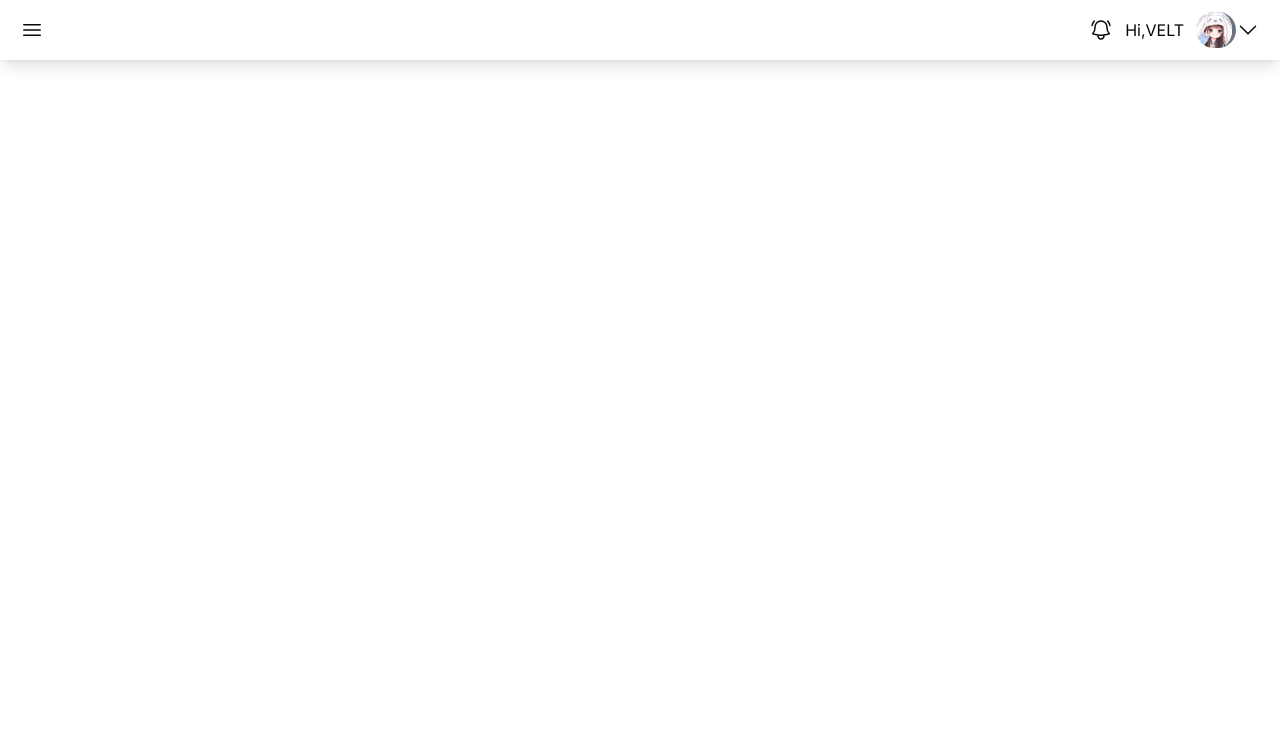
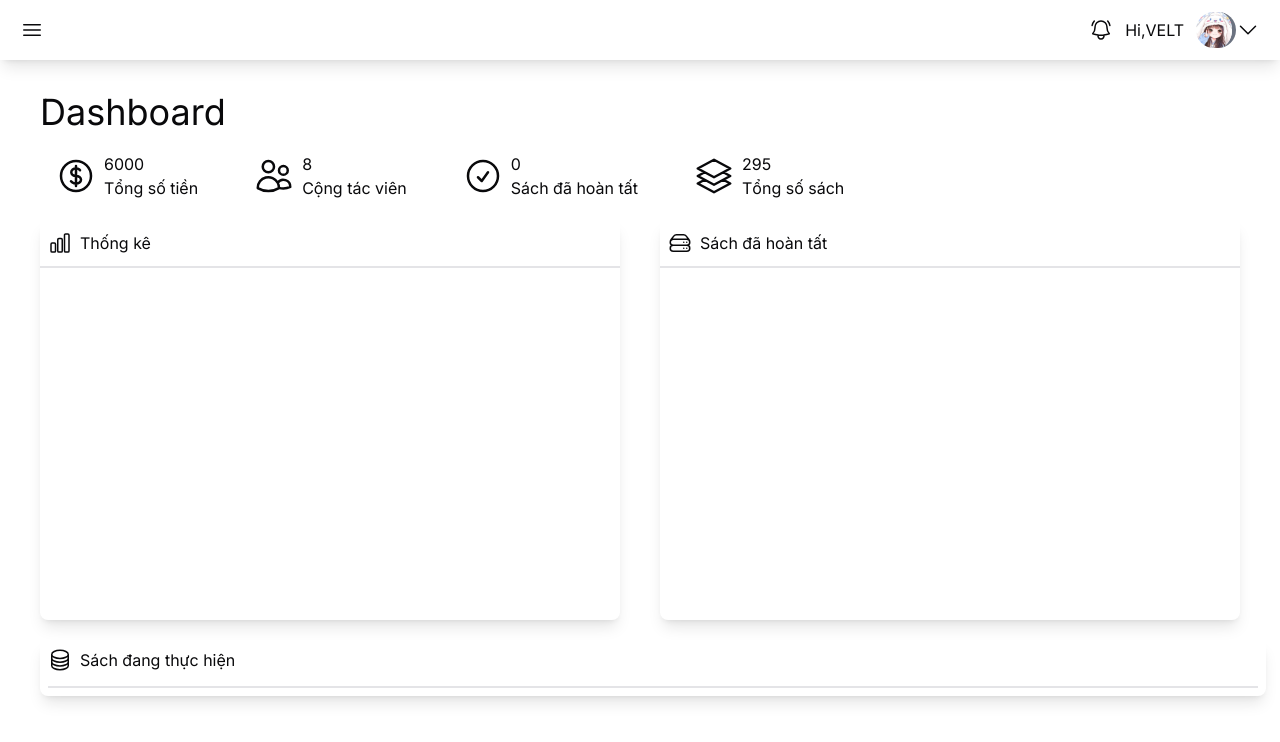
Before and after one commit to Hungsilver/FE_SO_HOA, a Next.js app: page /dashboard in a window 1280 px wide. Shown: the top 742 px of the page. Built offline with nearby package versions, Linux system fonts and the light colour scheme.

Commit message:
update dashboard

```diff
--- a/src/app/dashboard/page.tsx
+++ b/src/app/dashboard/page.tsx
@@ -1,7 +1,18 @@
+import BookStatus from "@/components/dashboard/bookstatus_table";
+import CompleteBook from "@/components/dashboard/completebook_table";
+import HeaderDashboard from "@/components/dashboard/header";
+import Statistics from "@/components/dashboard/statistics_table";
+
 const Dashboard = () => {
     return(
-        <>
-        </>
+        <div className="h-screen w-full">
+            <HeaderDashboard/>
+            <div className="flex w-full h-1/2 mt-5">
+                <Statistics/>
+                <CompleteBook/>
+            </div>
+            <BookStatus/>
+        </div>
     );
 }
 
--- /dev/null
+++ b/src/components/dashboard/bookstatus_table.tsx
@@ -0,0 +1,16 @@
+import Icon from "../icon";
+
+const BookStatus = () => {
+    return(
+        <div className="shadow-lg rounded-lg mt-5 ml-10 h-auto w-[95.8%] p-2">
+            <div className="border-b-2 h-10 flex">
+                <Icon
+                    idicon = 'M20.25 6.375c0 2.278-3.694 4.125-8.25 4.125S3.75 8.653 3.75 6.375m16.5 0c0-2.278-3.694-4.125-8.25-4.125S3.75 4.097 3.75 6.375m16.5 0v11.25c0 2.278-3.694 4.125-8.25 4.125s-8.25-1.847-8.25-4.125V6.375m16.5 0v3.75m-16.5-3.75v3.75m16.5 0v3.75C20.25 16.153 16.556 18 12 18s-8.25-1.847-8.25-4.125v-3.75m16.5 0c0 2.278-3.694 4.125-8.25 4.125s-8.25-1.847-8.25-4.125'
+                    style = 'w-6 h-6'
+                />
+                <p className="ml-2">Sách đang thực hiện</p>
+            </div>
+        </div>
+    );
+}
+export default BookStatus;
--- /dev/null
+++ b/src/components/dashboard/completebook_table.tsx
@@ -0,0 +1,16 @@
+import Icon from "../icon";
+
+const CompleteBook = () => {
+    return(
+        <div className="rounded-lg shadow-lg w-1/2 h-full mr-10 ml-5">
+            <div className="flex items-center border-b-2 h-12 p-2">
+                <Icon
+                    idicon = 'M5.25 14.25h13.5m-13.5 0a3 3 0 0 1-3-3m3 3a3 3 0 1 0 0 6h13.5a3 3 0 1 0 0-6m-16.5-3a3 3 0 0 1 3-3h13.5a3 3 0 0 1 3 3m-19.5 0a4.5 4.5 0 0 1 .9-2.7L5.737 5.1a3.375 3.375 0 0 1 2.7-1.35h7.126c1.062 0 2.062.5 2.7 1.35l2.587 3.45a4.5 4.5 0 0 1 .9 2.7m0 0a3 3 0 0 1-3 3m0 3h.008v.008h-.008v-.008Zm0-6h.008v.008h-.008v-.008Zm-3 6h.008v.008h-.008v-.008Zm0-6h.008v.008h-.008v-.008Z'
+                    style = 'w-6 h-6'
+                />
+                <p className="ml-2">Sách đã hoàn tất</p>
+            </div>
+        </div>
+    );
+}
+export default CompleteBook;
--- /dev/null
+++ b/src/components/dashboard/header.tsx
@@ -0,0 +1,59 @@
+'use client'
+
+import Icon from "../icon";
+
+
+export default function HeaderDashboard() {
+  return (
+    <>
+        {/* Title dashboard */}
+
+        <h1 className="text-4xl w-fit mx-10 mt-8">Dashboard</h1>
+
+        {/* Thông tin cơ bản */}
+
+        <div className="flex items-center w-fit mx-14 mt-5">
+          <div className="flex items-center">
+            <Icon
+              idicon = 'M12 6v12m-3-2.818.879.659c1.171.879 3.07.879 4.242 0 1.172-.879 1.172-2.303 0-3.182C13.536 12.219 12.768 12 12 12c-.725 0-1.45-.22-2.003-.659-1.106-.879-1.106-2.303 0-3.182s2.9-.879 4.006 0l.415.33M21 12a9 9 0 1 1-18 0 9 9 0 0 1 18 0Z'
+              style = 'h-10 w-10'
+            />
+            <div className="ml-2">
+              <p>6000</p>
+              <p>Tổng số tiền</p>
+            </div>
+          </div>
+          <div className="ml-14 flex items-center">
+            <Icon
+              idicon = 'M15 19.128a9.38 9.38 0 0 0 2.625.372 9.337 9.337 0 0 0 4.121-.952 4.125 4.125 0 0 0-7.533-2.493M15 19.128v-.003c0-1.113-.285-2.16-.786-3.07M15 19.128v.106A12.318 12.318 0 0 1 8.624 21c-2.331 0-4.512-.645-6.374-1.766l-.001-.109a6.375 6.375 0 0 1 11.964-3.07M12 6.375a3.375 3.375 0 1 1-6.75 0 3.375 3.375 0 0 1 6.75 0Zm8.25 2.25a2.625 2.625 0 1 1-5.25 0 2.625 2.625 0 0 1 5.25 0Z'
+              style = 'h-10 w-10'
+            />
+            <div className="ml-2">
+              <p>8</p>
+              <p>Cộng tác viên</p>
+            </div>
+          </div>
+          <div className="ml-14 flex items-center">
+            <Icon
+              idicon = 'M9 12.75 11.25 15 15 9.75M21 12a9 9 0 1 1-18 0 9 9 0 0 1 18 0Z'
+              style = 'h-10 w-10'
+            />
+            <div className="ml-2">
+              <p>0</p>
+              <p>Sách đã hoàn tất</p>
+            </div>
+          </div>
+          <div className="ml-14 flex items-center">
+            <Icon
+              idicon = 'M6.429 9.75 2.25 12l4.179 2.25m0-4.5 5.571 3 5.571-3m-11.142 0L2.25 7.5 12 2.25l9.75 5.25-4.179 2.25m0 0L21.75 12l-4.179 2.25m0 0 4.179 2.25L12 21.75 2.25 16.5l4.179-2.25m11.142 0-5.571 3-5.571-3'
+              style = 'h-10 w-10'
+            />
+            <div className="ml-2">
+              <p>295</p>
+              <p>Tổng số sách</p>
+            </div>
+          </div>
+        </div>
+    </>
+  );
+}
--- /dev/null
+++ b/src/components/dashboard/statistics_table.tsx
@@ -0,0 +1,16 @@
+import Icon from "../icon";
+
+const Statistics = () => {
+    return(
+        <div className="rounded-lg shadow-lg w-1/2 h-full ml-10 mr-5">
+            <div className="flex items-center border-b-2 h-12 p-2">
+                <Icon
+                    idicon = 'M3 13.125C3 12.504 3.504 12 4.125 12h2.25c.621 0 1.125.504 1.125 1.125v6.75C7.5 20.496 6.996 21 6.375 21h-2.25A1.125 1.125 0 0 1 3 19.875v-6.75ZM9.75 8.625c0-.621.504-1.125 1.125-1.125h2.25c.621 0 1.125.504 1.125 1.125v11.25c0 .621-.504 1.125-1.125 1.125h-2.25a1.125 1.125 0 0 1-1.125-1.125V8.625ZM16.5 4.125c0-.621.504-1.125 1.125-1.125h2.25C20.496 3 21 3.504 21 4.125v15.75c0 .621-.504 1.125-1.125 1.125h-2.25a1.125 1.125 0 0 1-1.125-1.125V4.125Z'
+                    style = 'w-6 h-6'
+                />
+                <p className="ml-2">Thống kê</p>
+            </div>
+        </div>
+    )
+}
+export default Statistics;
```
